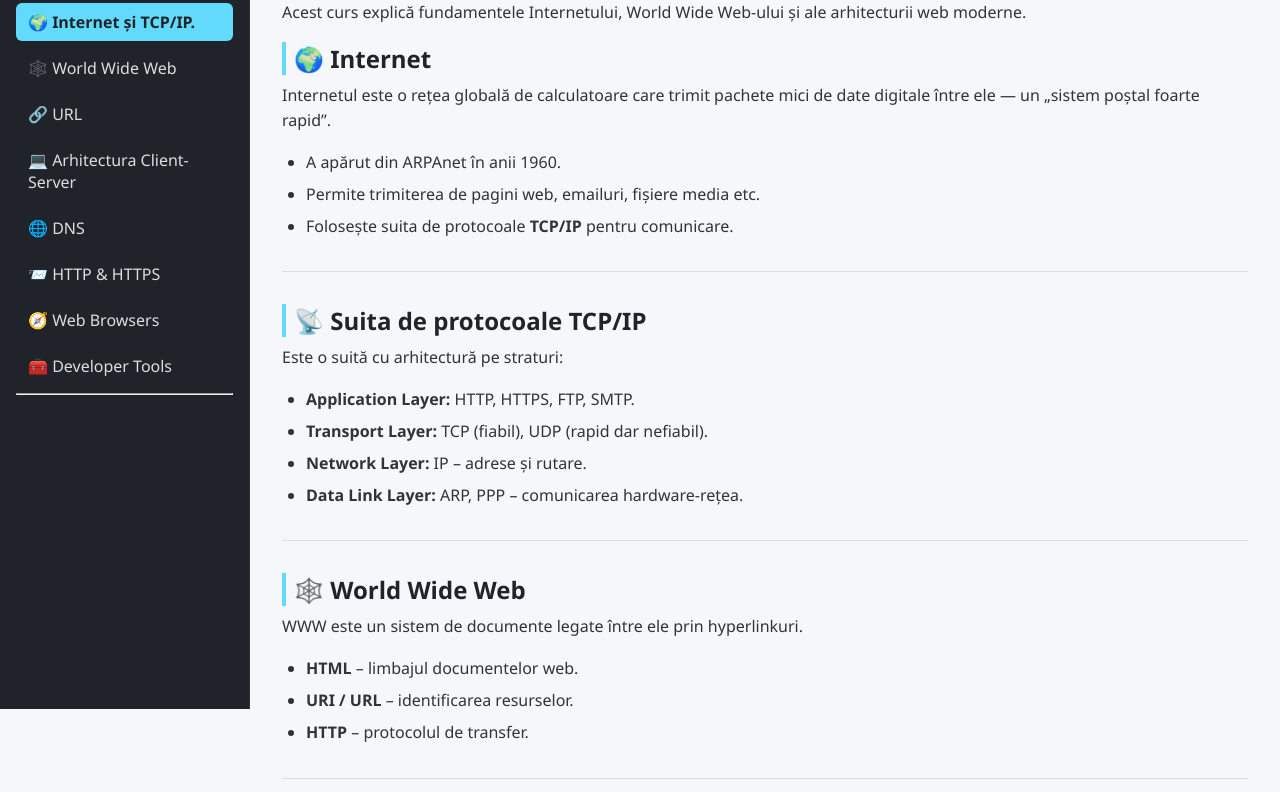
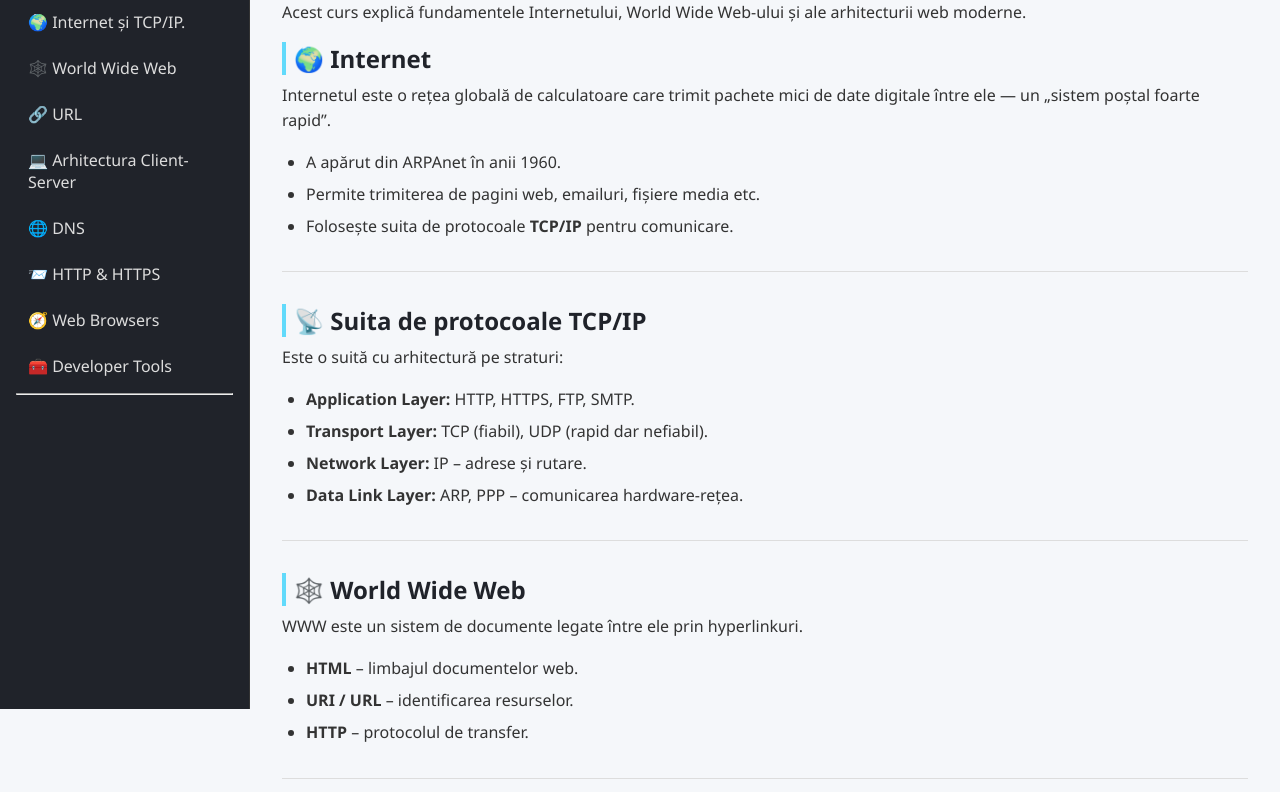
Before and after one commit to alingrig87/frontend-course, a plain HTML site: page 02_web_introduction/index.html in a window 1280 px wide. Shown: the part 91-883 px from the top of the page. Drawn offline with Linux system fonts and the light colour scheme.

```diff
--- a/02_web_introduction/index.html
+++ b/02_web_introduction/index.html
@@ -13,7 +13,7 @@
       <h2>02 WEB INTRODUCTION</h2>
       <nav class="side-nav">
         <ul>
-          <li><a href="#introducere-in-web" class="active">🌍 Internet și TCP/IP.</a></li>
+          <li><a href="#introducere-in-web">🌍 Internet și TCP/IP.</a></li>
           <li><a href="#world-wide-web">🕸️ World Wide Web</a></li>
           <li><a href="#url">🔗 URL</a></li>
           <li><a href="#client-server">💻 Arhitectura Client-Server</a></li>
```
